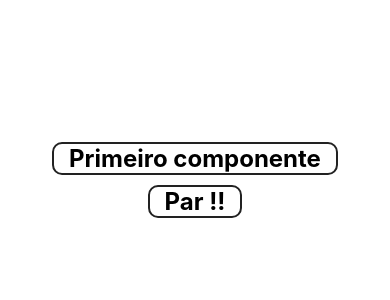
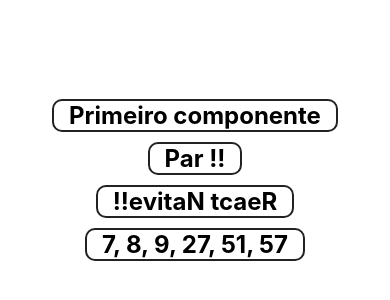
Before and after one commit to patrickfeitosa/react-native-apps-course, a React Native app in the folder exercicios/: screen / in a window 390 px wide. Shown: the part 242-542 px from the top of the page. Built offline with nearby package versions, Linux system fonts and the light colour scheme.

Commit message:
Utilizado o conceito de export/import do ES6 para gerar os componentes

```diff
--- a/exercicios/src/App.js
+++ b/exercicios/src/App.js
@@ -4,13 +4,16 @@ import { View, StyleSheet } from 'react-native';
 /* Components */
 import Simples from './Components/Simples.js';
 import ParImpar from './Components/ParImpar.js';
+import { Inverter, MegaSena } from './Components/Multi.js';
 
 export default class App extends Component {
     render() {
         return (
             <View style={styles.container}>
-                <Simples textInside="Primeiro componente" />
+                <Simples textInside='Primeiro componente' />
                 <ParImpar numero={32} />
+                <Inverter texto='React Native!!' />
+                <MegaSena />
             </View>
         );
     };
--- /dev/null
+++ b/exercicios/src/Components/Multi.js
@@ -0,0 +1,26 @@
+import React from 'react';
+import { Text } from 'react-native';
+import Padrao from './../Style/MainStyle.js';
+
+export const Inverter = ({ texto }) => {
+    const inv = texto.split('').reverse().join('');
+    return <Text style={Padrao.ex}>{inv}</Text>;
+};
+
+export const MegaSena = ({ tamanho = 6 }) => {
+    const [min, max] = [1, 60];
+    let numeros = Array(tamanho).fill(0);
+
+    numeros = numeros.map((numero) => {
+        let novo = 0;
+        while (numeros.includes(novo)) {
+            novo = Math.floor(Math.random() * (max - min + 1)) + min;
+        }
+        return novo;
+    });
+
+    numeros.sort((a, b) => a - b);
+    return <Text style={Padrao.ex}>{numeros.join(', ')}</Text>
+};
+
+export default Inverter;
```
